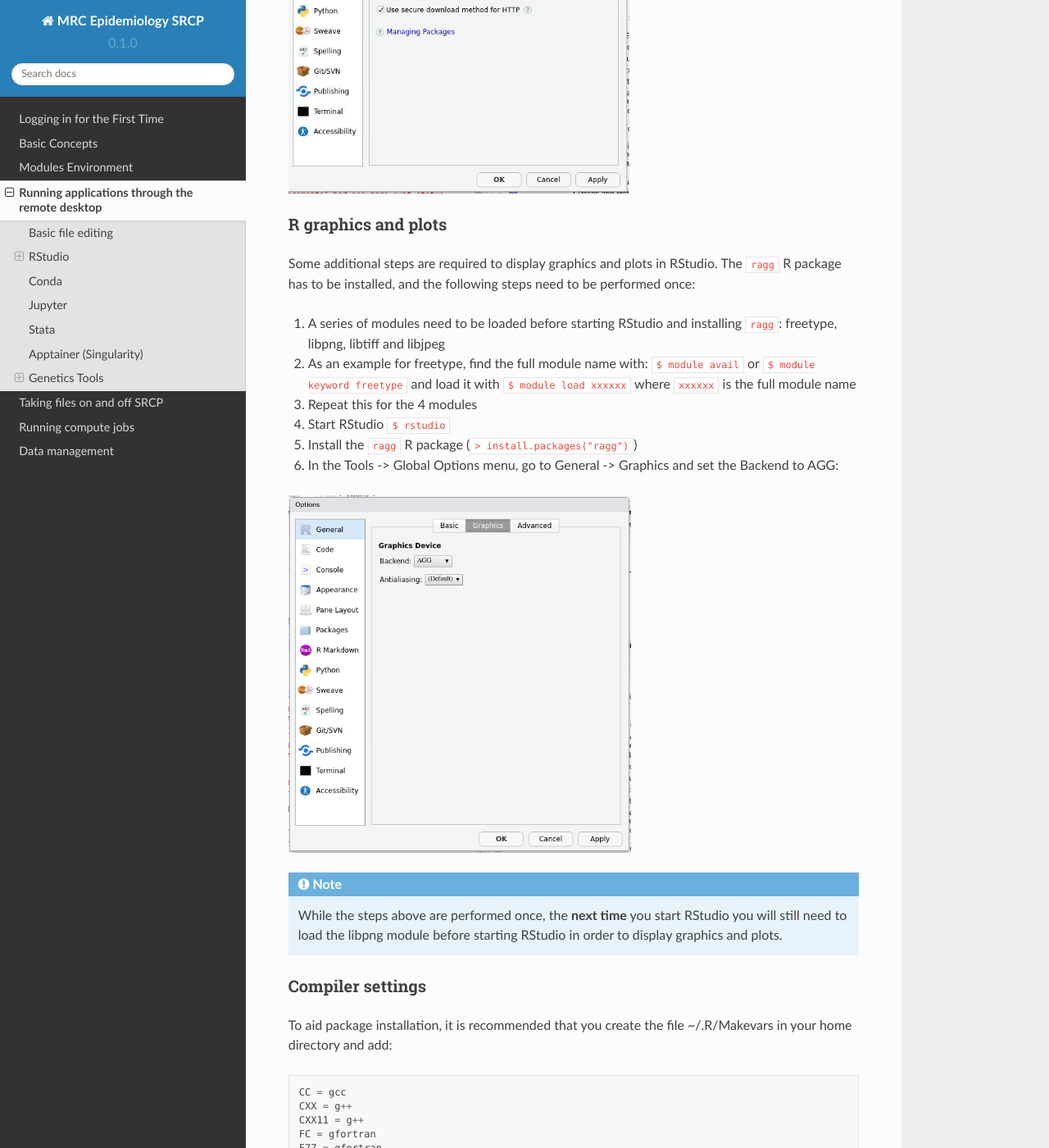
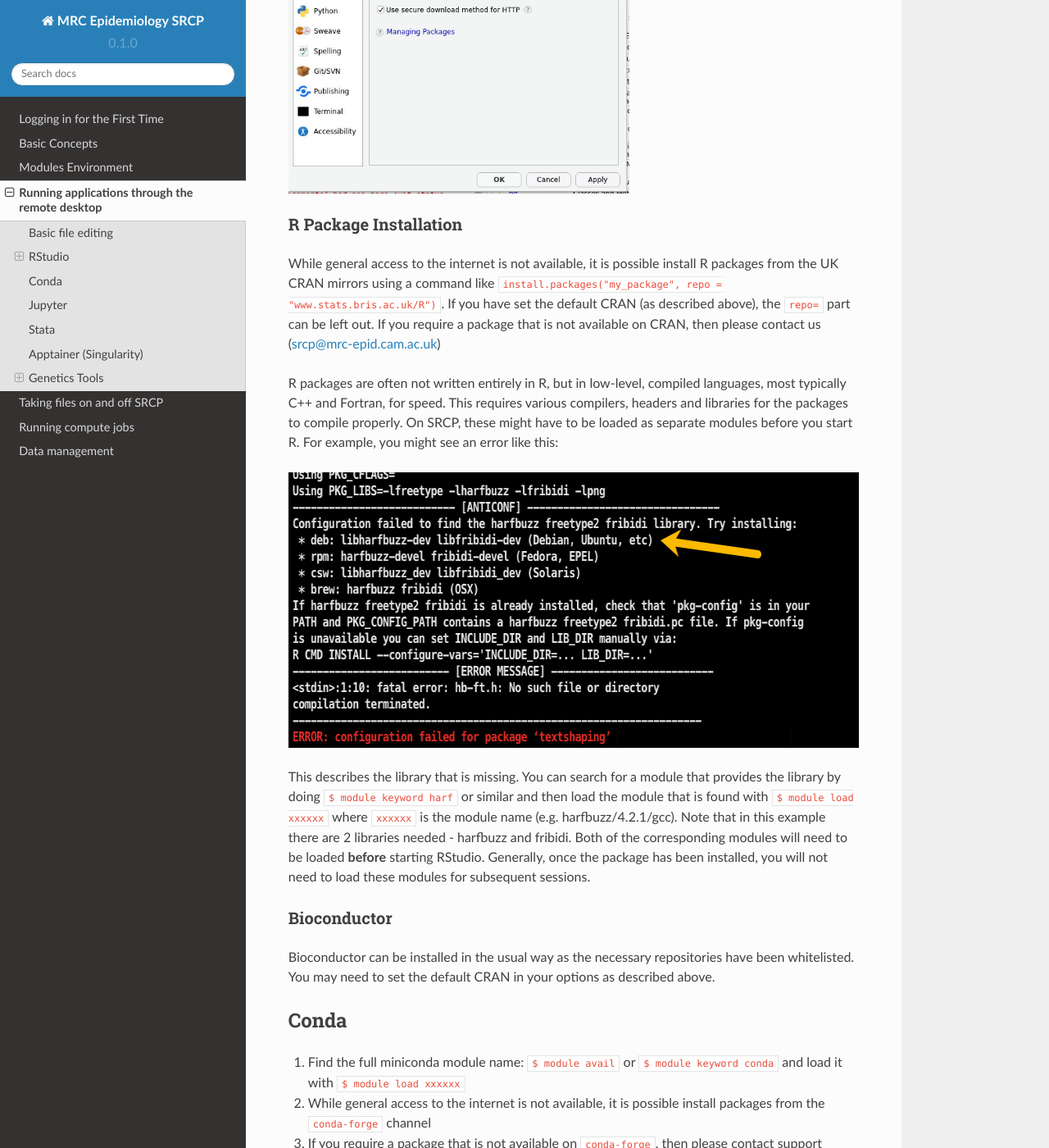
Before and after one commit to epi-analysis/SRCP_docs, a Sphinx documentation site: the page built from docs/source/03-Running-applications-through-the-remote-desktop.rst, in a window 1280 px wide and 1400 px high, scrolled down 1103 px. Shown: the whole window at 82% size. Built offline with Sphinx 7.4.7 and the Read the Docs theme 2.0.0, drawn with Linux system fonts in a browser that asks for light colours; some of the changed text lies outside the part shown.

Commit message:
Update 03-Running-applications-through-the-remote-desktop.rst

```diff
--- a/docs/source/03-Running-applications-through-the-remote-desktop.rst
+++ b/docs/source/03-Running-applications-through-the-remote-desktop.rst
@@ -24,40 +24,6 @@
   :scale: 70 %
   :alt: RStudio
 
-R graphics and plots
-~~~~~~~~~~~~~~~~~~~~
-Some additional steps are required to display graphics and plots in RStudio. The ``ragg`` R package has to be installed, and the following steps need to be performed once:
-
-1. A series of modules need to be loaded before starting RStudio and installing ``ragg``: freetype, libpng, libtiff and libjpeg
-2. As an example for freetype, find the full module name with: ``$ module avail`` or ``$ module keyword freetype`` and load it with ``$ module load xxxxxx`` where ``xxxxxx`` is the full module name
-3. Repeat this for the 4 modules
-4. Start RStudio ``$ rstudio``
-5. Install the ``ragg`` R package (``> install.packages("ragg")``)
-6. In the Tools -> Global Options menu, go to General -> Graphics and set the Backend to AGG:
-
-.. figure:: ../../images/agg.png
-  :scale: 70 %
-  :alt: AGG
-
-.. note::
-   While the steps above are performed once, the **next time** you start RStudio you will still need to load the libpng module before starting RStudio in order to display graphics and plots.
-
-Compiler settings
-~~~~~~~~~~~~~~~~~
-To aid package installation, it is recommended that you create the file ~/.R/Makevars in your home directory and add::
-
-  CC = gcc
-  CXX = g++
-  CXX11 = g++
-  FC = gfortran
-  F77 = gfortran
-  F90 = gfortran
-
-which tells R to use the system compilers. If you run into problems with the compiler versions being too old, then try loading a more recent compiler before starting R. If you run into problems that refer to the C or C++ standard versions then try adding::
-
-  CFLAGS = -std=c99
-  CXXFLAGS = -std=c++11
-
 R Package Installation
 ~~~~~~~~~~~~~~~~~~~~~~
 
@@ -69,7 +35,7 @@
   :scale: 100 %
   :alt: Rerror
 
-This describes the library that is missing. You can search for a module that provides the library by doing ``$ module keyword harf`` or similar and then load the module that is found with ``$ module load xxxxxx`` where ``xxxxxx`` is the module name (e.g. harfbuzz/4.2.1/gcc). Note that in this example there are 2 libraries needed - harfbuzz and fribidi. Both of the corresponding modules will need to be loaded **before** starting RStudio.
+This describes the library that is missing. You can search for a module that provides the library by doing ``$ module keyword harf`` or similar and then load the module that is found with ``$ module load xxxxxx`` where ``xxxxxx`` is the module name (e.g. harfbuzz/4.2.1/gcc). Note that in this example there are 2 libraries needed - harfbuzz and fribidi. Both of the corresponding modules will need to be loaded **before** starting RStudio. Generally, once the package has been installed, you will not need to load these modules for subsequent sessions.
 
 Bioconductor
 ~~~~~~~~~~~~
```
